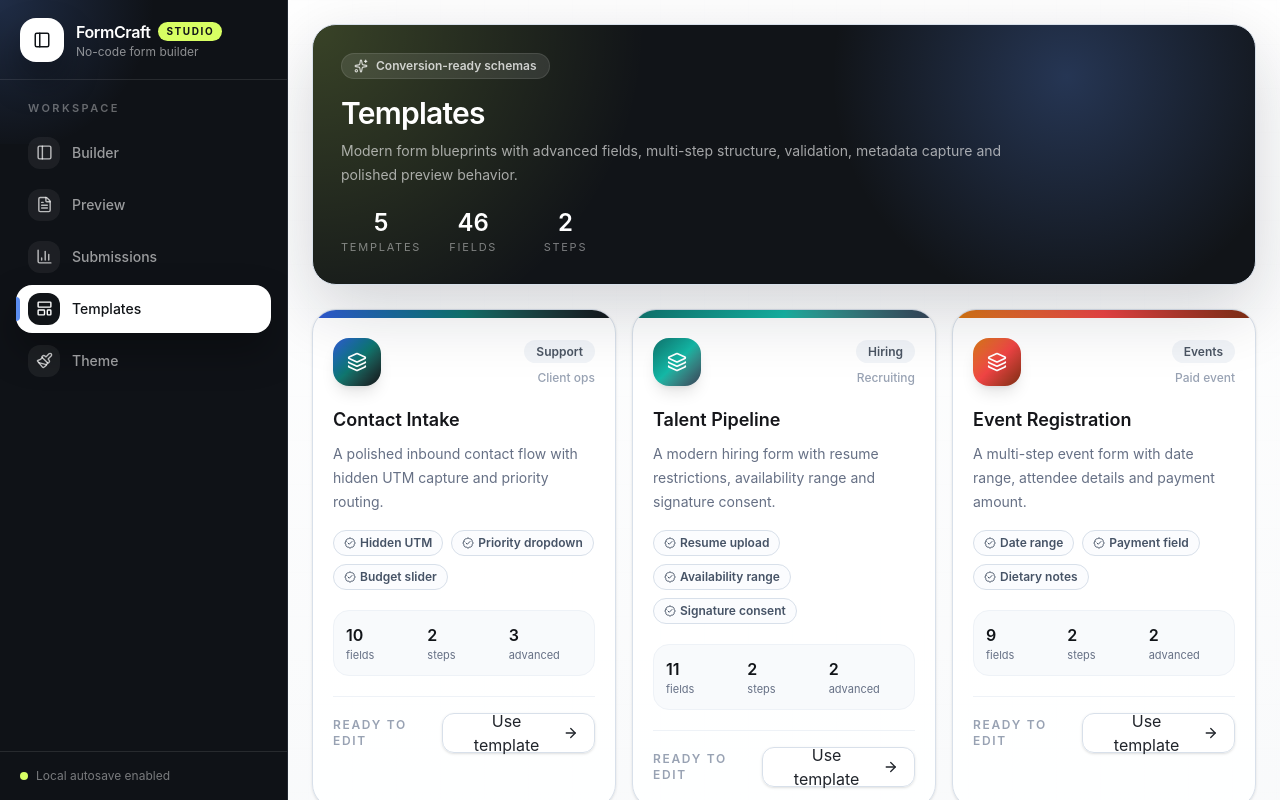
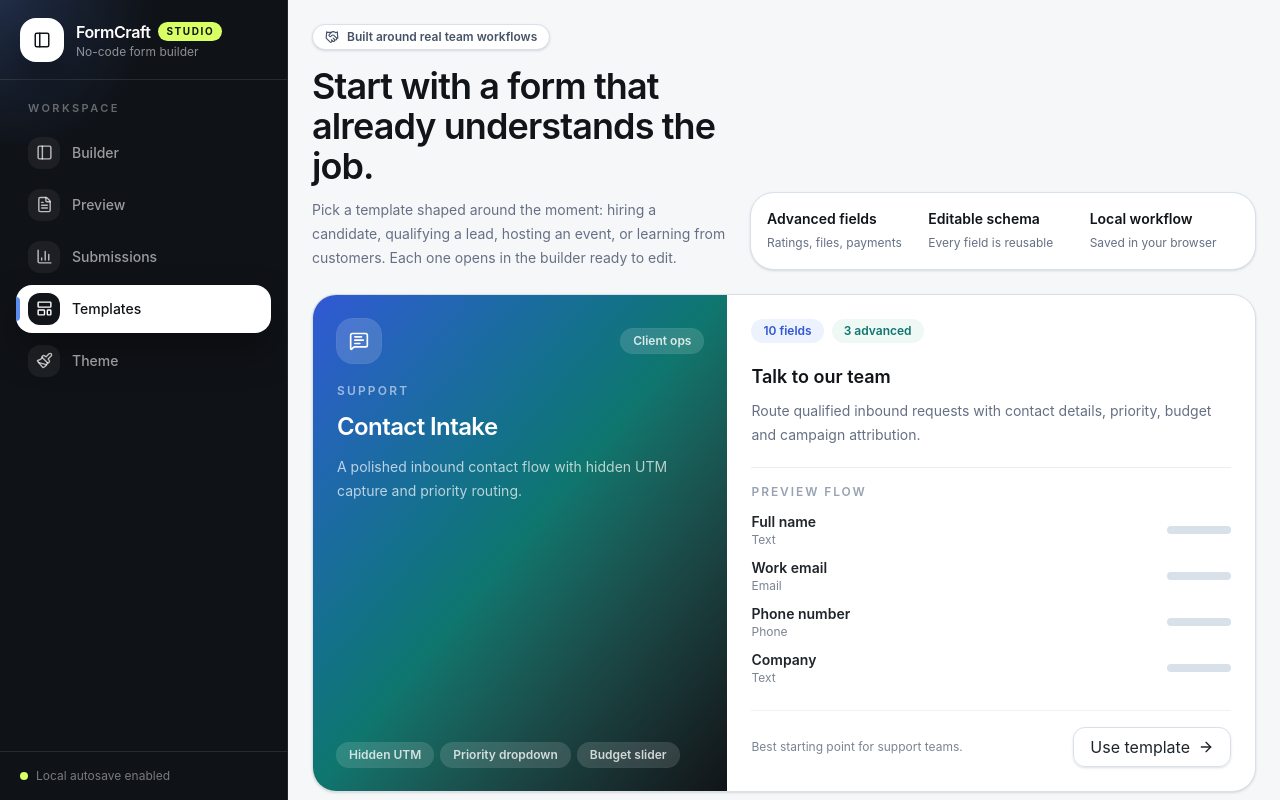
Before and after one commit to OmKhandale05/formcraft, a Next.js app: page /templates in a window 1280 px wide. Shown: the top 800 px of the page. Built offline with nearby package versions, Linux system fonts and the light colour scheme.

Commit message:
style(templates): humanize template library

```diff
--- a/src/app/templates/page.tsx
+++ b/src/app/templates/page.tsx
@@ -1,12 +1,44 @@
 "use client";
 
 import { useRouter } from "next/navigation";
-import { ArrowRight, BadgeCheck, Layers, Sparkles } from "lucide-react";
+import { ArrowRight, BadgeCheck, BriefcaseBusiness, CalendarDays, Handshake, MessageSquareText, SearchCheck, UsersRound } from "lucide-react";
 import { AppShell } from "@/components/app-shell";
 import { Button } from "@/components/ui/button";
+import { cn } from "@/lib/utils";
 import { templates, type TemplateSchema } from "@/lib/templates";
 import { useFormStore } from "@/store/form-store";
-import type { FormField, FormSchema } from "@/types/form";
+import type { FieldType, FormField, FormSchema } from "@/types/form";
+
+const categoryIcons = {
+  Support: MessageSquareText,
+  Hiring: UsersRound,
+  Events: CalendarDays,
+  Product: SearchCheck,
+  Sales: BriefcaseBusiness
+} as const;
+
+const fieldTypeLabels: Record<FieldType, string> = {
+  text: "Text",
+  email: "Email",
+  phone: "Phone",
+  textarea: "Long answer",
+  number: "Number",
+  dropdown: "Dropdown",
+  radio: "Choice",
+  checkbox: "Multi-choice",
+  date: "Date",
+  file: "Upload",
+  rating: "Rating",
+  signature: "Signature",
+  daterange: "Date range",
+  slider: "Slider",
+  richtext: "Rich text",
+  matrix: "Matrix",
+  hidden: "Hidden",
+  payment: "Payment",
+  section: "Section",
+  divider: "Divider"
+};
 
 function cloneField(field: FormField): FormField {
   return {
@@ -36,6 +68,27 @@ function instantiateTemplate(template: TemplateSchema): FormSchema {
   };
 }
 
+function TemplatePreview({ template }: { template: TemplateSchema }) {
+  const previewFields = template.fields.filter((field) => !["section", "divider", "hidden"].includes(field.type)).slice(0, 4);
+
+  return (
+    <div className="mt-5 border-t border-[#e8edf3] pt-4">
+      <p className="mb-3 text-xs font-semibold uppercase tracking-[0.16em] text-[#98a2b3]">Preview flow</p>
+      <div className="space-y-2.5">
+        {previewFields.map((field) => (
+          <div key={field.id} className="flex items-center justify-between gap-3">
+            <div className="min-w-0">
+              <p className="truncate text-sm font-semibold text-[#20242b]">{field.label}</p>
+              <p className="text-xs text-[#7b8492]">{fieldTypeLabels[field.type]}</p>
+            </div>
+            <span className="h-2 w-16 shrink-0 rounded-full bg-[#d8e0ea]" />
+          </div>
+        ))}
+      </div>
+    </div>
+  );
+}
+
 export default function TemplatesPage() {
   const router = useRouter();
   const replaceForm = useFormStore((state) => state.replaceForm);
@@ -47,91 +100,95 @@ export default function TemplatesPage() {
 
   return (
     <AppShell>
-      <main className="min-h-screen overflow-hidden p-4 sm:p-6">
-        <section className="relative mb-6 overflow-hidden rounded-3xl border border-[#d8e0ea] bg-[#111418] p-5 text-white shadow-[0_24px_70px_rgba(17,24,39,0.18)] sm:p-7">
-          <div className="pointer-events-none absolute inset-0 bg-[radial-gradient(circle_at_top_left,rgba(216,255,99,0.2),transparent_34%),radial-gradient(circle_at_80%_20%,rgba(91,141,239,0.28),transparent_30%)]" />
-          <div className="relative flex flex-wrap items-end justify-between gap-5">
+      <main className="min-h-screen bg-[#f6f7f9] px-4 py-6 sm:px-6">
+        <section className="mx-auto grid max-w-7xl gap-6 lg:grid-cols-[minmax(0,0.9fr)_minmax(0,1.1fr)] lg:items-end">
           <div>
-              <div className="mb-4 inline-flex items-center gap-2 rounded-full border border-white/10 bg-white/10 px-3 py-1 text-xs font-semibold text-white/76">
-                <Sparkles size={14} />
-                Conversion-ready schemas
+            <div className="mb-4 inline-flex items-center gap-2 rounded-full border border-[#d8e0ea] bg-white px-3 py-1 text-xs font-semibold text-[#465366] shadow-sm">
+              <Handshake size={14} />
+              Built around real team workflows
             </div>
-              <h1 className="text-2xl font-semibold tracking-tight sm:text-3xl">Templates</h1>
-              <p className="mt-2 max-w-2xl text-sm leading-6 text-white/62">
-                Modern form blueprints with advanced fields, multi-step structure, validation, metadata capture and polished preview behavior.
+            <h1 className="max-w-2xl text-3xl font-semibold tracking-tight text-[#111418] sm:text-4xl">
+              Start with a form that already understands the job.
+            </h1>
+            <p className="mt-3 max-w-2xl text-sm leading-6 text-[#667085]">
+              Pick a template shaped around the moment: hiring a candidate, qualifying a lead, hosting an event, or learning from customers. Each one opens in the builder ready to edit.
             </p>
           </div>
-            <div className="grid grid-cols-3 gap-3 text-center">
-              <div>
-                <p className="text-2xl font-semibold">{templates.length}</p>
-                <p className="text-[11px] uppercase tracking-[0.16em] text-white/45">Templates</p>
+          <div className="grid gap-3 rounded-3xl border border-[#d8e0ea] bg-white p-4 shadow-sm sm:grid-cols-3">
+            {[
+              ["Advanced fields", "Ratings, files, payments"],
+              ["Editable schema", "Every field is reusable"],
+              ["Local workflow", "Saved in your browser"]
+            ].map(([title, copy]) => (
+              <div key={title}>
+                <p className="text-sm font-semibold text-[#111418]">{title}</p>
+                <p className="mt-1 text-xs leading-5 text-[#667085]">{copy}</p>
               </div>
-              <div>
-                <p className="text-2xl font-semibold">{templates.reduce((total, template) => total + template.fields.length, 0)}</p>
-                <p className="text-[11px] uppercase tracking-[0.16em] text-white/45">Fields</p>
-              </div>
-              <div>
-                <p className="text-2xl font-semibold">2</p>
-                <p className="text-[11px] uppercase tracking-[0.16em] text-white/45">Steps</p>
-              </div>
-            </div>
+            ))}
           </div>
         </section>
 
-        <section className="grid gap-4 md:grid-cols-2 xl:grid-cols-3">
-          {templates.map((template) => {
-            const stepCount = new Set(template.fields.map((field) => field.step ?? 1)).size;
+        <section className="mx-auto mt-6 grid max-w-7xl gap-4 lg:grid-cols-2">
+          {templates.map((template, index) => {
+            const Icon = categoryIcons[template.category as keyof typeof categoryIcons] ?? BadgeCheck;
             const advancedCount = template.fields.filter((field) =>
               ["rating", "signature", "daterange", "slider", "richtext", "matrix", "hidden", "payment"].includes(field.type)
             ).length;
 
             return (
-              <article key={template.id} className="card-hover group overflow-hidden rounded-3xl border border-[#d8e0ea] bg-white/92 shadow-sm">
-                <div className={`h-2 bg-gradient-to-r ${template.gradient}`} />
-                <div className="p-5">
-                  <div className="mb-5 flex items-start justify-between gap-4">
-                    <div className={`flex h-12 w-12 items-center justify-center rounded-2xl bg-gradient-to-br ${template.gradient} text-white shadow-lg`}>
-                      <Layers size={20} />
+              <article
+                key={template.id}
+                className={cn(
+                  "group overflow-hidden rounded-3xl border border-[#d8e0ea] bg-white shadow-sm transition hover:-translate-y-0.5 hover:border-[#c5d0dc] hover:shadow-[0_22px_60px_rgba(17,24,39,0.11)]",
+                  index === 0 && "lg:col-span-2"
+                )}
+              >
+                <div className="grid min-h-full lg:grid-cols-[minmax(0,0.88fr)_minmax(0,1.12fr)]">
+                  <div className={cn("flex flex-col justify-between gap-8 p-5 text-white sm:p-6", `bg-gradient-to-br ${template.gradient}`)}>
+                    <div>
+                      <div className="mb-5 flex items-center justify-between gap-4">
+                        <div className="flex h-11 w-11 items-center justify-center rounded-2xl bg-white/15 ring-1 ring-white/18">
+                          <Icon size={20} />
                         </div>
-                    <div className="text-right">
-                      <span className="rounded-full bg-[#f1f4f8] px-3 py-1 text-xs font-semibold text-[#4b5563]">{template.category}</span>
-                      <p className="mt-2 text-xs font-medium text-[#98a2b3]">{template.badge}</p>
+                        <span className="rounded-full bg-white/14 px-3 py-1 text-xs font-semibold text-white/82 ring-1 ring-white/16">
+                          {template.badge}
+                        </span>
                       </div>
+                      <p className="text-xs font-semibold uppercase tracking-[0.18em] text-white/55">{template.category}</p>
+                      <h2 className="mt-3 text-2xl font-semibold tracking-tight">{template.name}</h2>
+                      <p className="mt-3 max-w-md text-sm leading-6 text-white/70">{template.summary}</p>
                     </div>
-
-                  <h2 className="text-lg font-semibold text-[#15161a]">{template.name}</h2>
-                  <p className="mt-2 min-h-12 text-sm leading-6 text-[#667085]">{template.summary}</p>
-
-                  <div className="mt-4 flex flex-wrap gap-2">
+                    <div className="flex flex-wrap gap-2">
                       {template.highlights.map((highlight) => (
-                      <span key={highlight} className="inline-flex items-center gap-1 rounded-full border border-[#d8e0ea] bg-[#fbfcfe] px-2.5 py-1 text-xs font-semibold text-[#465366]">
-                        <BadgeCheck size={12} />
+                        <span key={highlight} className="rounded-full bg-white/13 px-3 py-1 text-xs font-semibold text-white/78 ring-1 ring-white/14">
                           {highlight}
                         </span>
                       ))}
                     </div>
-
-                  <div className="mt-5 grid grid-cols-3 gap-2 rounded-2xl border border-[#eef2f7] bg-[#f8fafc] p-3">
-                    <div>
-                      <p className="text-base font-semibold text-[#111418]">{template.fields.length}</p>
-                      <p className="text-[11px] text-[#667085]">fields</p>
-                    </div>
-                    <div>
-                      <p className="text-base font-semibold text-[#111418]">{stepCount}</p>
-                      <p className="text-[11px] text-[#667085]">steps</p>
-                    </div>
-                    <div>
-                      <p className="text-base font-semibold text-[#111418]">{advancedCount}</p>
-                      <p className="text-[11px] text-[#667085]">advanced</p>
-                    </div>
                   </div>
 
-                  <div className="mt-5 flex items-center justify-between border-t border-[#eef2f7] pt-4">
-                    <span className="text-xs font-semibold uppercase tracking-[0.14em] text-[#98a2b3]">Ready to edit</span>
+                  <div className="flex flex-col justify-between p-5 sm:p-6">
+                    <div>
+                      <div className="flex flex-wrap items-center gap-2">
+                        <span className="rounded-full bg-[#edf2ff] px-3 py-1 text-xs font-semibold text-[#3157d5]">
+                          {template.fields.length} fields
+                        </span>
+                        <span className="rounded-full bg-[#eef8f5] px-3 py-1 text-xs font-semibold text-[#0f766e]">
+                          {advancedCount} advanced
+                        </span>
+                      </div>
+                      <h3 className="mt-5 text-lg font-semibold text-[#111418]">{template.title}</h3>
+                      <p className="mt-2 text-sm leading-6 text-[#667085]">{template.description}</p>
+                      <TemplatePreview template={template} />
+                    </div>
+
+                    <div className="mt-6 flex flex-wrap items-center justify-between gap-3 border-t border-[#eef2f7] pt-4">
+                      <p className="text-xs leading-5 text-[#7b8492]">Best starting point for {template.category.toLowerCase()} teams.</p>
                       <Button variant="secondary" onClick={() => handleUseTemplate(template)}>
                         Use template
                         <ArrowRight size={16} />
                       </Button>
+                    </div>
                   </div>
                 </div>
               </article>
```
Lines whose indentation alone changed are shown as unchanged.
